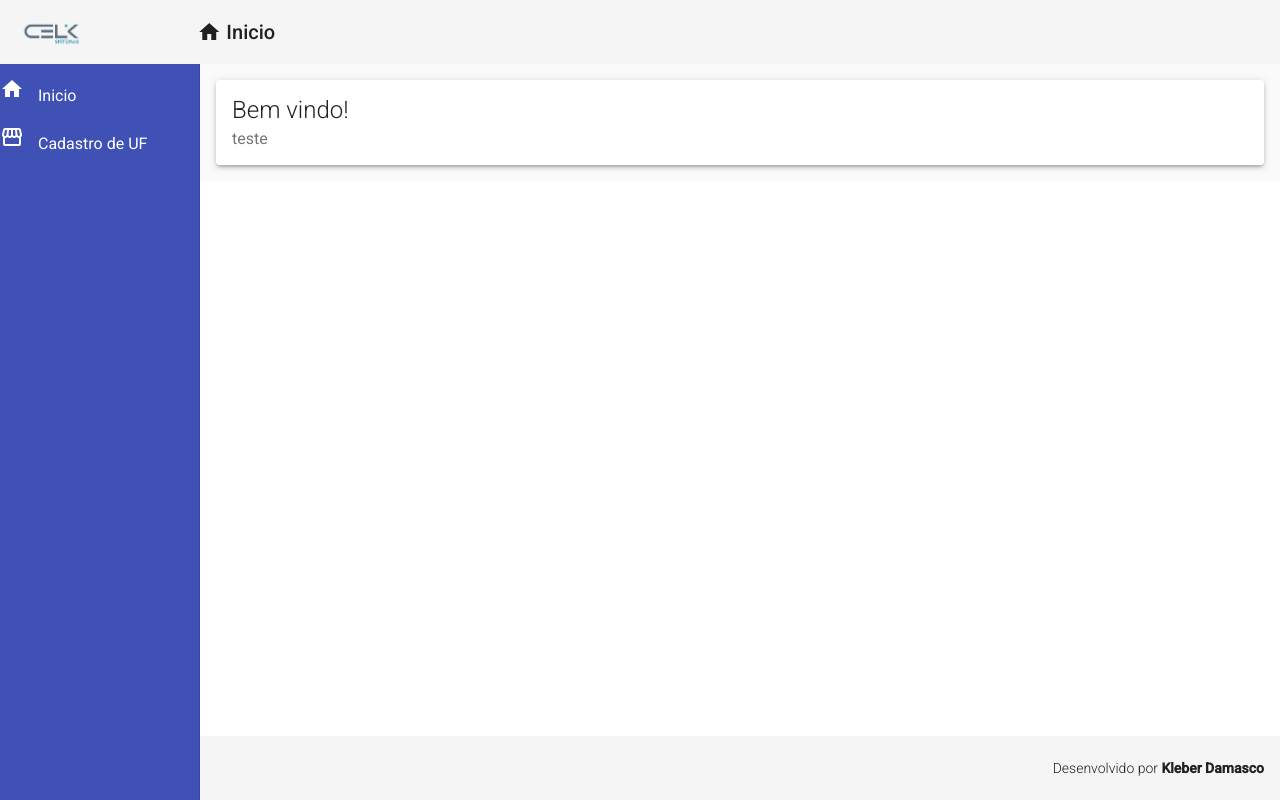
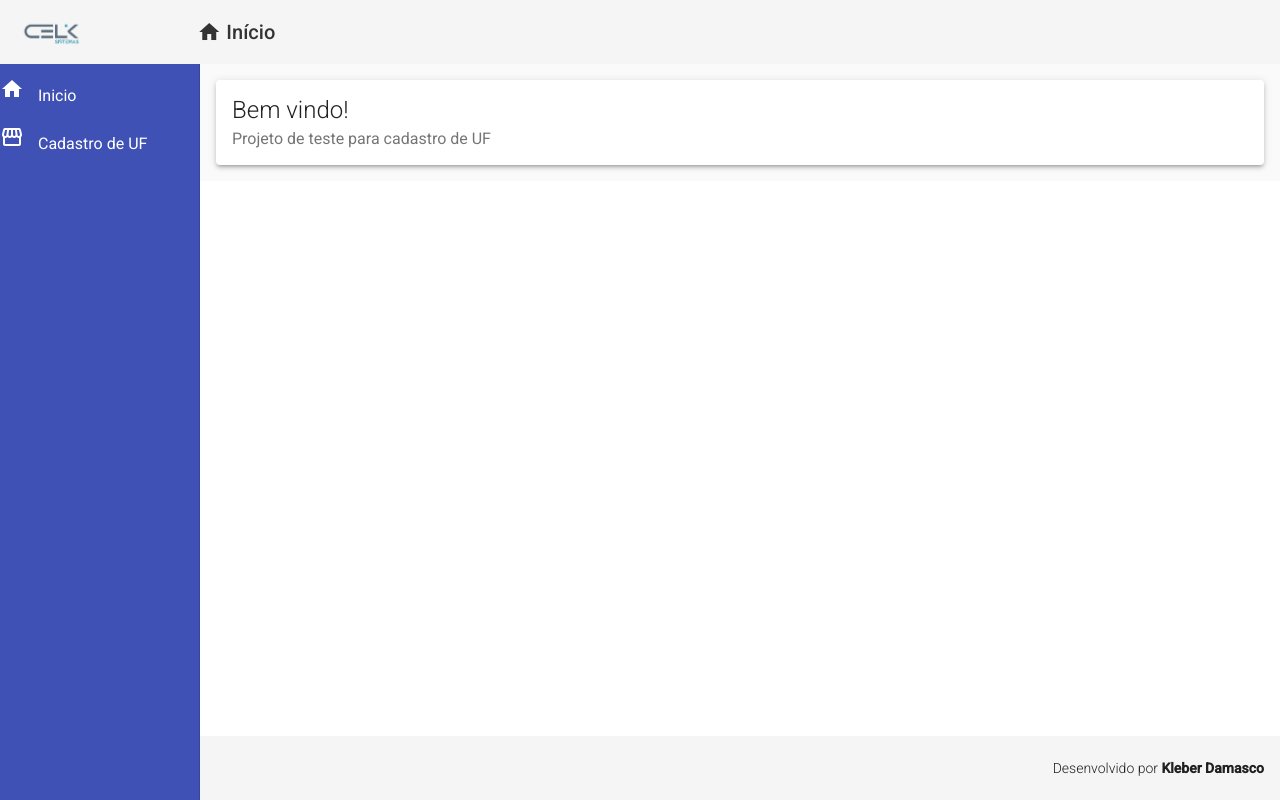
Before and after one commit to kleberdamasco/celkApp, an Angular app: page / in a window 1280 px wide. Built offline with nearby package versions, Linux system fonts and the light colour scheme.

Commit message:
Ajustes finais

```diff
--- /dev/null
+++ b/src/app/components/template/header/header-data.model.ts
@@ -0,0 +1,5 @@
+export interface HeaderData {
+    title : string
+    icon : string
+    routeUrl: string
+}
--- a/src/app/components/template/header/header.component.html
+++ b/src/app/components/template/header/header.component.html
@@ -1,13 +1,13 @@
 <mat-toolbar class="header mat-elevation-z4">
     <span>
-        <a routerLink="/">
+        <a routerLink="{{routerUrl}}">
             <img class="logo" src="assets/logo-celk.png" alt="logo">
         </a>
     </span>
     <span class="title-group">
-        <a>
-            <i class="material-icons">home</i>
-        Inicio
+        <a routerLink="{{routerUrl}}">
+            <i class="material-icons">{{icon}}</i>
+            {{title}}
         </a>
     </span>
 </mat-toolbar>
--- a/src/app/components/template/header/header.component.scss
+++ b/src/app/components/template/header/header.component.scss
@@ -5,6 +5,7 @@
     display: flex;
     align-items: center;
     text-decoration: none;
+    color: #333;
   }
   .logo {
     max-height: 32px;
--- a/src/app/components/template/header/header.component.ts
+++ b/src/app/components/template/header/header.component.ts
@@ -1,4 +1,5 @@
 import { Component, OnInit } from '@angular/core';
+import {HeaderService} from "./header.service";
 
 @Component({
   selector: 'app-header',
@@ -7,9 +8,21 @@ import { Component, OnInit } from '@angular/core';
 })
 export class HeaderComponent implements OnInit {
 
-  constructor() { }
+  constructor(private headerService : HeaderService) { }
 
   ngOnInit(): void {
   }
 
+  get title() : string {
+    return this.headerService.headerData.title;
+  }
+
+  get icon(): string {
+    return this.headerService.headerData.icon;
+  }
+
+  get routerUrl() : string {
+    return this.headerService.headerData.routeUrl;
+  }
+
 }
--- /dev/null
+++ b/src/app/components/template/header/header.service.ts
@@ -0,0 +1,26 @@
+import {Injectable} from '@angular/core';
+import {HeaderData} from './header-data.model'
+import {BehaviorSubject} from "rxjs";
+
+@Injectable({
+  providedIn: 'root'
+})
+export class HeaderService {
+
+  private _headerData = new BehaviorSubject<HeaderData>({
+    title : 'Início',
+    icon: 'home',
+    routeUrl:''
+  });
+
+  constructor() { }
+
+  get headerData() : HeaderData{
+    return this._headerData.value;
+  }
+
+  set headerData(headerData : HeaderData) {
+    this._headerData.next(headerData);
+  }
+
+}
--- a/src/app/components/uf/uf-update/uf-update.component.html
+++ b/src/app/components/uf/uf-update/uf-update.component.html
@@ -2,8 +2,7 @@
     <mat-card-title>Alterar Unidade Federativa</mat-card-title>
     <form>
         <mat-form-field>
-            <input matInput placeholder="Nome" [(ngModel)]="ufEdit.name"
-                   name="name">
+            <input matInput placeholder="Nome" [(ngModel)]="ufEdit.name" name="name">
         </mat-form-field>
         <mat-form-field>
             <input matInput placeholder="Iniciais"
--- a/src/app/views/home/home.component.html
+++ b/src/app/views/home/home.component.html
@@ -1,4 +1,4 @@
 <mat-card class="home mat-elevation-z3">
     <mat-card-title class="title">Bem vindo!</mat-card-title>
-    <mat-card-subtitle class="subtitle">teste</mat-card-subtitle>
+    <mat-card-subtitle class="subtitle">Projeto de teste para cadastro de UF</mat-card-subtitle>
 </mat-card>
--- a/src/app/views/home/home.component.ts
+++ b/src/app/views/home/home.component.ts
@@ -1,4 +1,5 @@
 import { Component, OnInit } from '@angular/core';
+import {HeaderService} from "../../components/template/header/header.service";
 
 @Component({
   selector: 'app-home',
@@ -7,7 +8,13 @@ import { Component, OnInit } from '@angular/core';
 })
 export class HomeComponent implements OnInit {
 
-  constructor() { }
+  constructor(private headerService : HeaderService) {
+    headerService.headerData = {
+      title: 'Início',
+      icon: 'home',
+      routeUrl: '/'
+    }
+  }
 
   ngOnInit(): void {
   }
--- a/src/app/views/uf-crud/uf-crud.component.ts
+++ b/src/app/views/uf-crud/uf-crud.component.ts
@@ -1,5 +1,6 @@
 import { Component, OnInit } from '@angular/core';
 import { Router } from '@angular/router';
+import {HeaderService} from "../../components/template/header/header.service";
 
 @Component({
   selector: 'app-uf-crud',
@@ -8,7 +9,13 @@ import { Router } from '@angular/router';
 })
 export class UfCrudComponent implements OnInit {
 
-  constructor(private router : Router) { }
+  constructor(private router : Router, private headerService : HeaderService) {
+    headerService.headerData = {
+      title: 'Cadastro de UF',
+      icon: 'storefront',
+      routeUrl: '/uf'
+    }
+  }
 
   ngOnInit(): void {
   }
```
Also changed, not shown: src/app/app.module.ts (+4 -8 lines).
